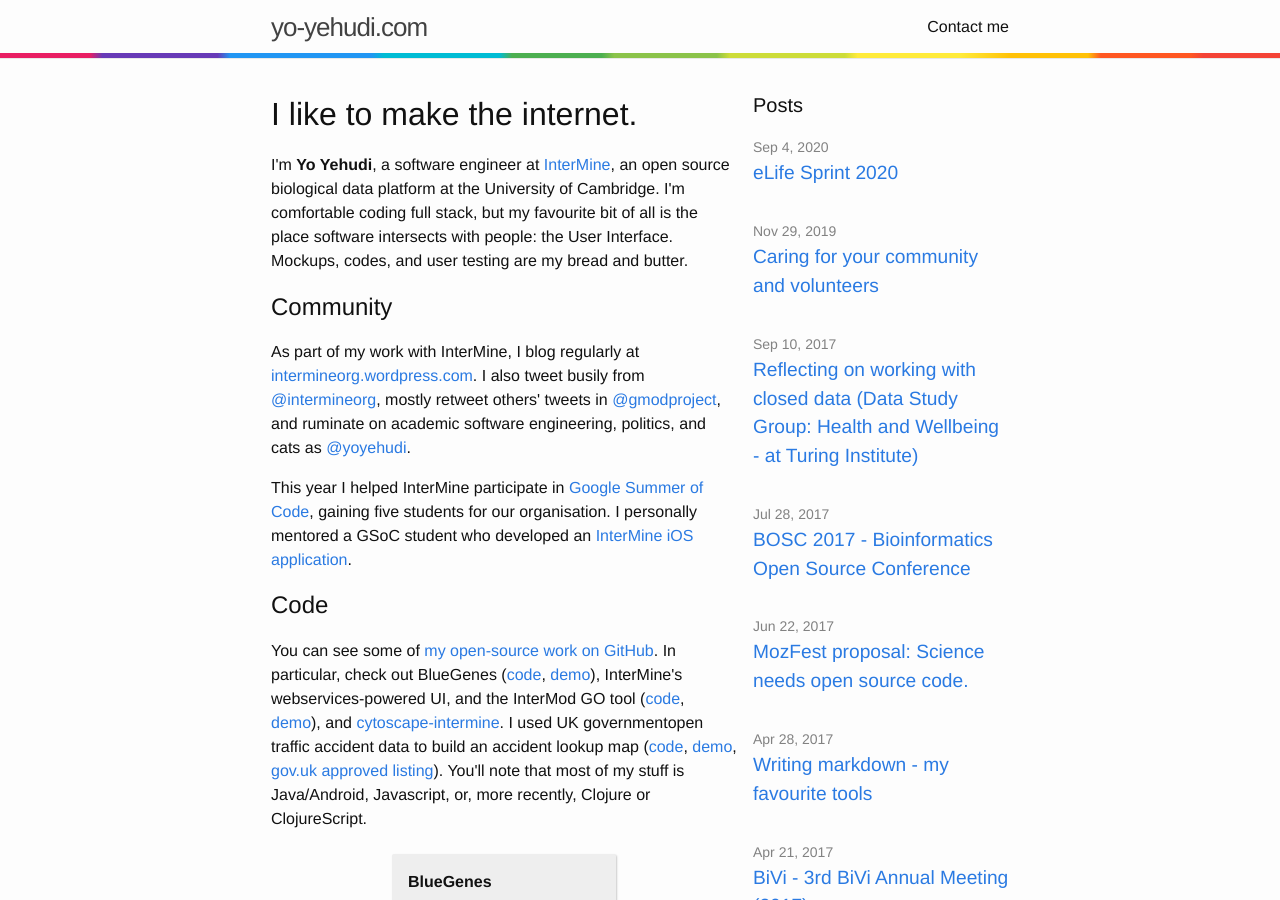
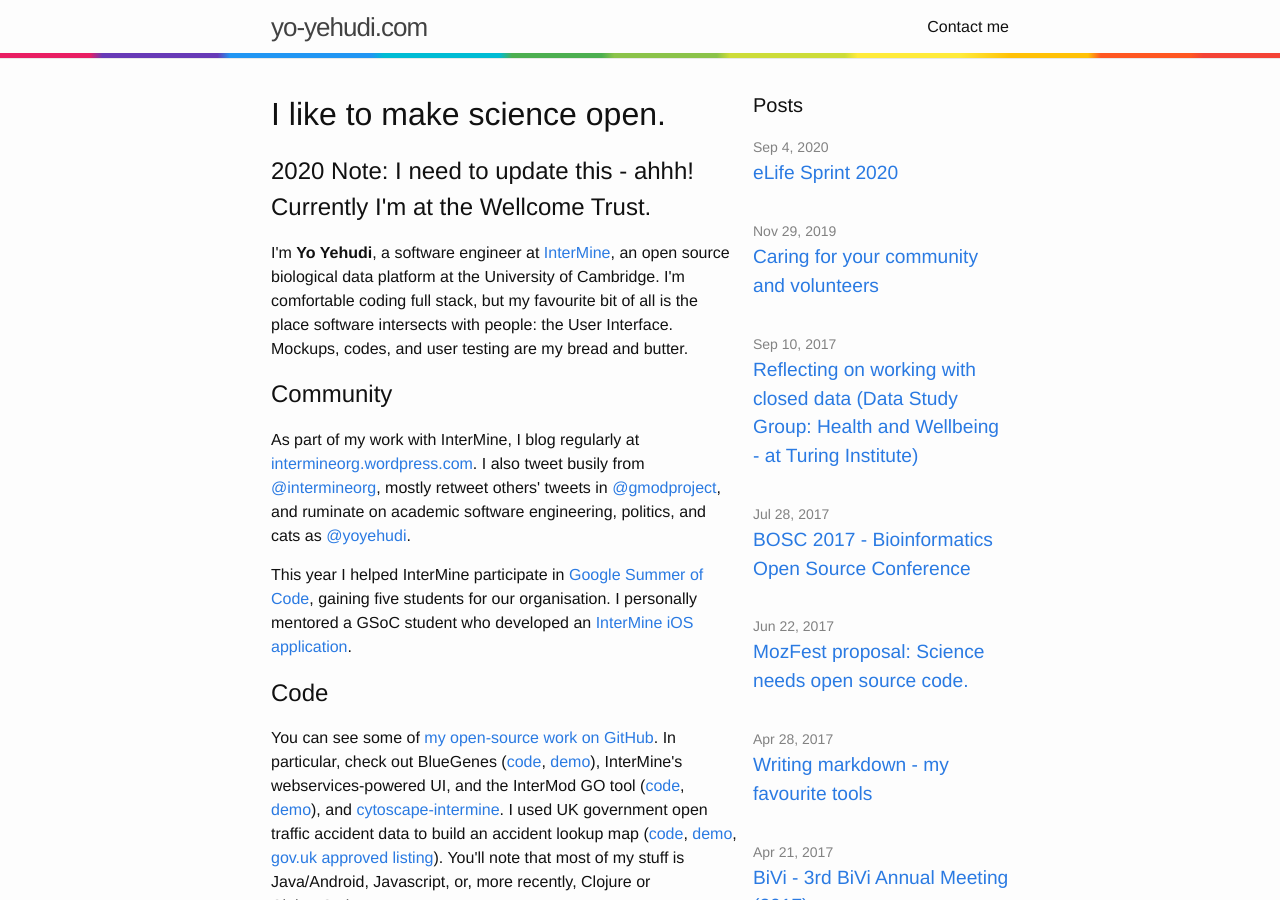
Before and after one commit to yochannah/yo-yehudi.com, a Jekyll site: the page built from index.md, in a window 1280 px wide and 900 px high. Built offline with Jekyll 4.4.1, drawn with Linux system fonts in a browser that asks for light colours.

Commit message:
added blog header note to say it's out of date lol

```diff
--- a/_layouts/home.html
+++ b/_layouts/home.html
@@ -5,14 +5,15 @@
 <div class="home">
     <div class="content">
         <div>
-            <h1>I like to make the internet.</h1>
+            <h1>I like to make science open.</h1>
+            <h2>2020 Note: I need to update this - ahhh! Currently I'm at the Wellcome Trust.</h2>
             <p>I'm <strong>Yo Yehudi</strong>, a software engineer at <a href="http://intermine.org/">InterMine</a>, an open source biological data platform at the University of Cambridge. I'm comfortable coding full stack, but my favourite bit of all is the place software intersects with people: the User Interface. Mockups, codes, and user testing are my bread and butter.</p>
             <h2>Community</h2>
             <p>As part of my work with InterMine, I blog regularly at <a href="https://intermineorg.wordpress.com/">intermineorg.wordpress.com</a>. I also tweet busily from <a href="https://twitter.com/intermineorg">@intermineorg</a>, mostly retweet others' tweets in <a href="https://twitter.com/gmodproject">@gmodproject</a>, and ruminate on academic software engineering, politics, and cats as <a href="https://twitter.com/gmodproject">@yoyehudi</a>.</p>
             <p>This year I helped InterMine participate in <a href="https://intermineorg.wordpress.com/2017/05/04/gsocers-assemble-announcing-the-intermine-gsoc-2017-students/">Google Summer of Code</a>, gaining five students for our organisation.  I personally mentored a GSoC student who developed an <a href="https://joystate.github.io/intermine-ios/">InterMine iOS application</a>. </p>
             <h2>Code</h2>
             <p>You can see some of <a href="https://github.com/yochannah">my open-source work on GitHub</a>. In particular, check out BlueGenes (<a href="https://github.com/yochannah/redgenes">code</a>, <a href="http://redgenes.apps.intermine.org/">demo</a>), InterMine's webservices-powered UI, and the InterMod GO tool (<a href="https://github.com/yochannah/go-intermod">code</a>, <a href="http://gointermod.apps.intermine.org/#">demo</a>),
-                and <a href="https://github.com/yochannah/cytoscape-intermine">cytoscape-intermine</a>. I used UK governmentopen traffic accident data to build an accident lookup map (<a href="https://github.com/yochannah/trafficuk">code</a>, <a href="https://yochannah.github.io/trafficuk/">demo</a>, <a href="https://data.gov.uk/apps/2015-traffic-accident-data-lookup">gov.uk approved listing</a>).  You'll note that most of my stuff is Java/Android, Javascript, or, more recently, Clojure or ClojureScript.</p>
+                and <a href="https://github.com/yochannah/cytoscape-intermine">cytoscape-intermine</a>. I used UK government open traffic accident data to build an accident lookup map (<a href="https://github.com/yochannah/trafficuk">code</a>, <a href="https://yochannah.github.io/trafficuk/">demo</a>, <a href="https://data.gov.uk/apps/2015-traffic-accident-data-lookup">gov.uk approved listing</a>).  You'll note that most of my stuff is Java/Android, Javascript, or, more recently, Clojure or ClojureScript.</p>
 
         </div>
         <div id="portfolio">
```
